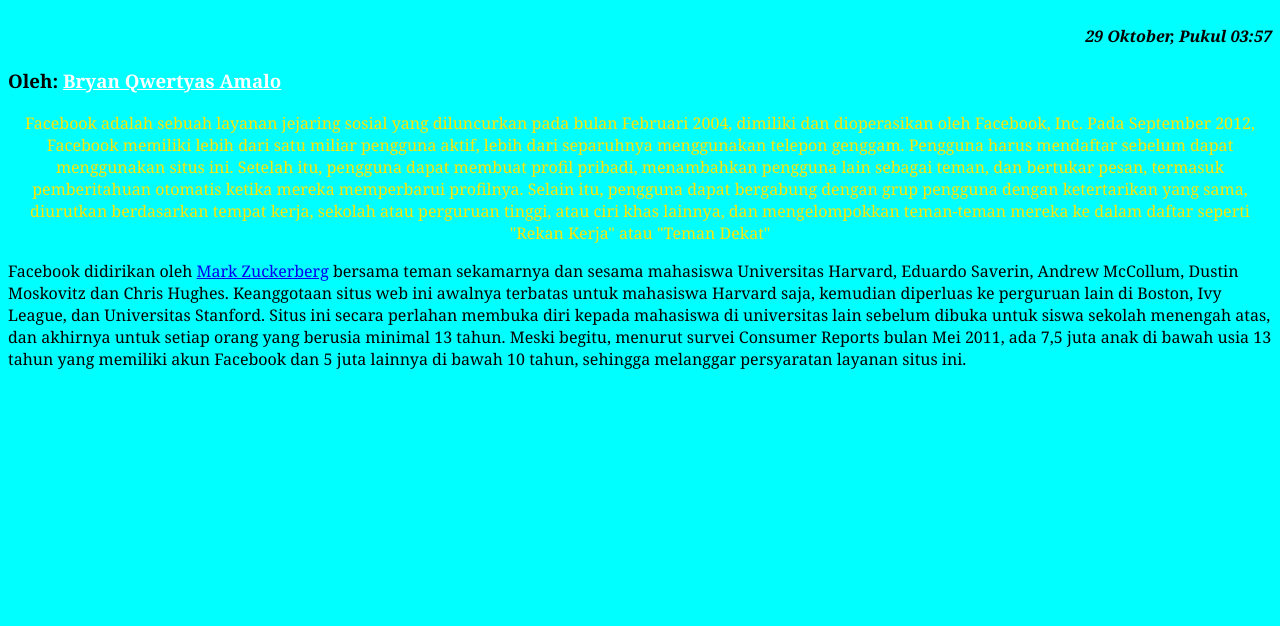
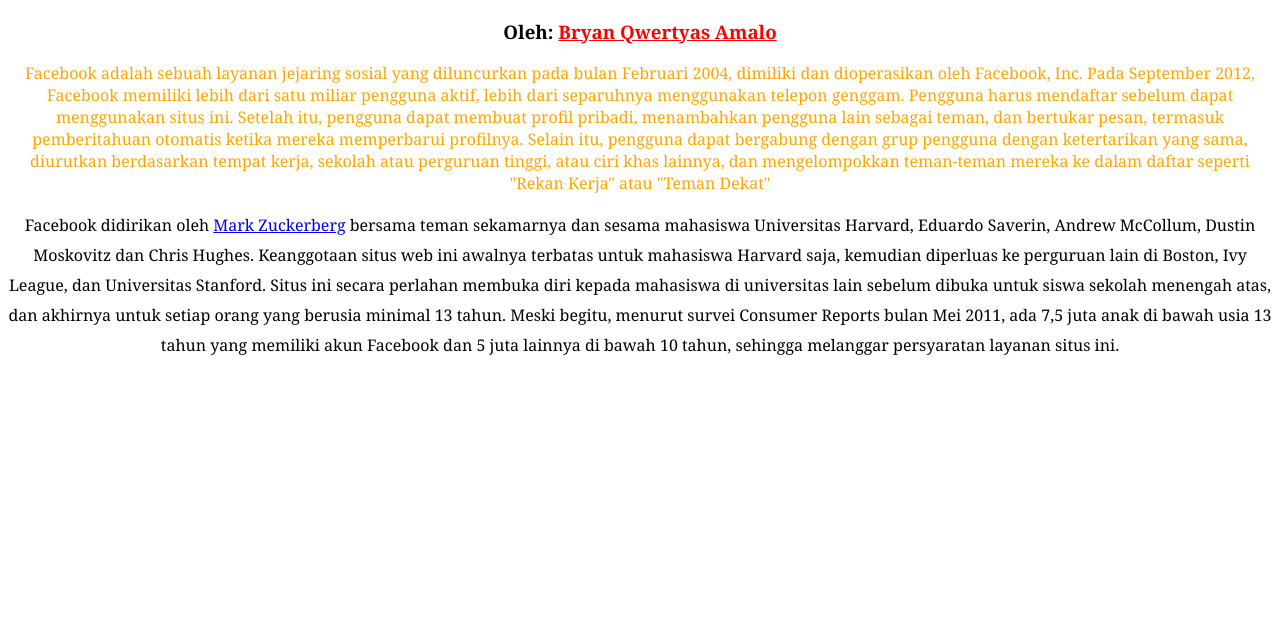
Before and after one commit to felexiusbry/itw2023_233040005, a plain HTML site: page latihan/latihan 3/L3d233040005.html in a window 1280 px wide. Shown: the part 174-800 px from the top of the page. Drawn offline with Linux system fonts and the light colour scheme.

Commit message:
Menyelesaikan Latihan 3D

```diff
--- a/latihan/latihan 3/L3b233040005.html
+++ b/latihan/latihan 3/L3d233040005.html
@@ -1,18 +1,18 @@
 <!DOCTYPE html>
 <html lang="en">
 <head>
-    <title>Latihan 3B - CSS Dasar</title>
-    <link href="L3b233040005.css" rel="stylesheet" href="style.css">
+    <title>Latihan 3d - CSS Dasar</title>
+    <link href="L3d233040005.css" rel="stylesheet" href="style.css">
 </head>
 <body>
     <h1>Facebook</h1>
-    <h4>29 Oktober, Pukul 03:57</h4>
+    <h4>02 November, Pukul 00.33 </h4>
     <h3>Oleh: <a class="a1" href="//www.instagram.com/bryanamalo/">Bryan Qwertyas Amalo</a></h3>
 
     <p class="p1">
         Facebook adalah sebuah layanan jejaring sosial yang diluncurkan pada bulan Februari 2004, dimiliki dan dioperasikan oleh Facebook, Inc. Pada September 2012, Facebook memiliki lebih dari satu miliar pengguna aktif, lebih dari separuhnya menggunakan telepon genggam. Pengguna harus mendaftar sebelum dapat menggunakan situs ini. Setelah itu, pengguna dapat membuat profil pribadi, menambahkan pengguna lain sebagai teman, dan bertukar pesan, termasuk pemberitahuan otomatis ketika mereka memperbarui profilnya. Selain itu, pengguna dapat bergabung dengan grup pengguna dengan ketertarikan yang sama, diurutkan berdasarkan tempat kerja, sekolah atau perguruan tinggi, atau ciri khas lainnya, dan mengelompokkan teman-teman mereka ke dalam daftar seperti "Rekan Kerja" atau "Teman Dekat"
     </p>
-    <p class="2">
+    <p class="p2">
         Facebook didirikan oleh <a href="http://facebook.com">Mark Zuckerberg</a> bersama teman sekamarnya dan sesama mahasiswa Universitas Harvard, Eduardo Saverin, Andrew McCollum, Dustin Moskovitz dan Chris Hughes. Keanggotaan situs web ini awalnya terbatas untuk mahasiswa Harvard saja, kemudian diperluas ke perguruan lain di Boston, Ivy League, dan Universitas Stanford. Situs ini secara perlahan membuka diri kepada mahasiswa di universitas lain sebelum dibuka untuk siswa sekolah menengah atas, dan akhirnya untuk setiap orang yang berusia minimal 13 tahun. Meski begitu, menurut survei Consumer Reports bulan Mei 2011, ada 7,5 juta anak di bawah usia 13 tahun yang memiliki akun Facebook dan 5 juta lainnya di bawah 10 tahun, sehingga melanggar persyaratan layanan situs ini.
     </p>
 </body>
```
Also changed, not shown: latihan/latihan 3/L3c233040005.html (+2 -2 lines).
